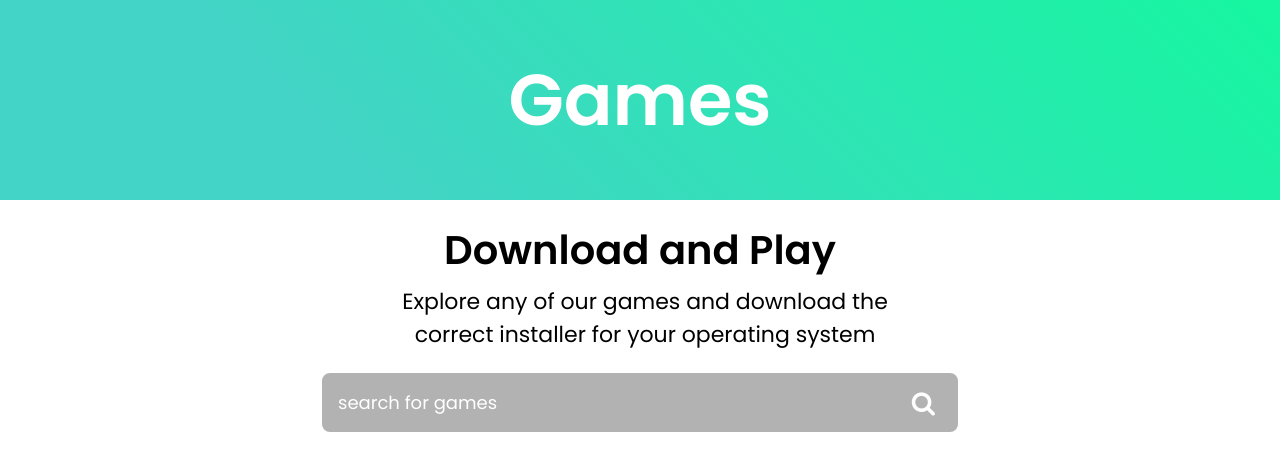
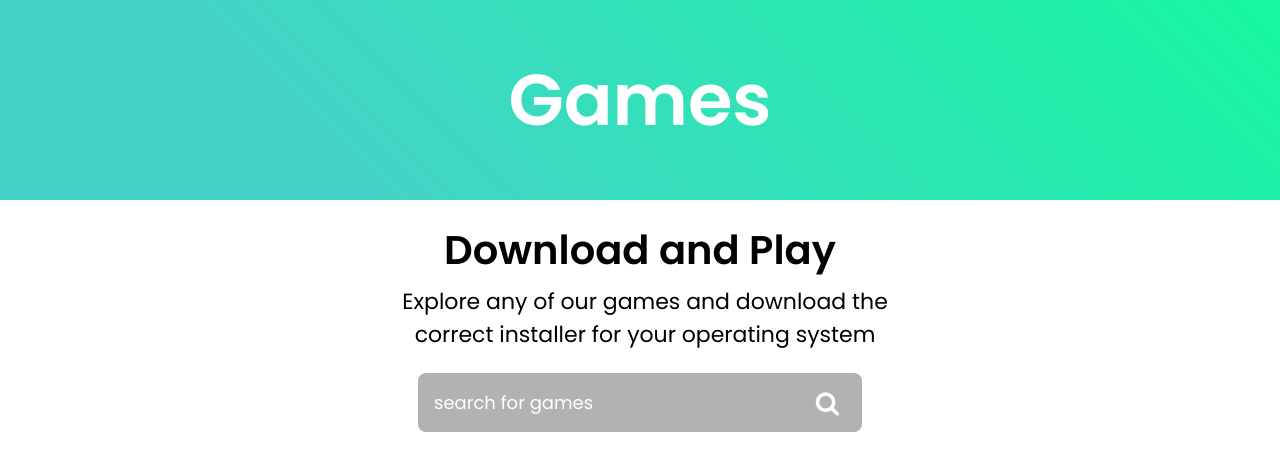
Before and after one commit to estebangarcia21/gdc-website, a React (Create React App) app: page /our-games in a window 1280 px wide. Shown: the top 470 px of the page. Built offline with nearby package versions, Linux system fonts and the light colour scheme; a web font is replaced by a local one.

Commit message:
Resized search bar

```diff
--- a/src/assets/scss/App.css
+++ b/src/assets/scss/App.css
@@ -150,8 +150,8 @@
 
 .search-bar {
   position: relative;
-  width: 50%;
   margin-top: 20px;
+  width: 35%;
 }
 
 .search-bar input[type='text'] {
--- a/src/assets/scss/_our-games.scss
+++ b/src/assets/scss/_our-games.scss
@@ -82,9 +82,8 @@ $margin-size: 2%;
 .search-bar {
     position: relative;
 
-    width: 50%;
-
     margin-top: 20px;
+    width: 35%;
 }
 
 .search-bar input[type='text'] {
```
Also changed, not shown: 1 other file (tests, documents, lock files or other folders).
